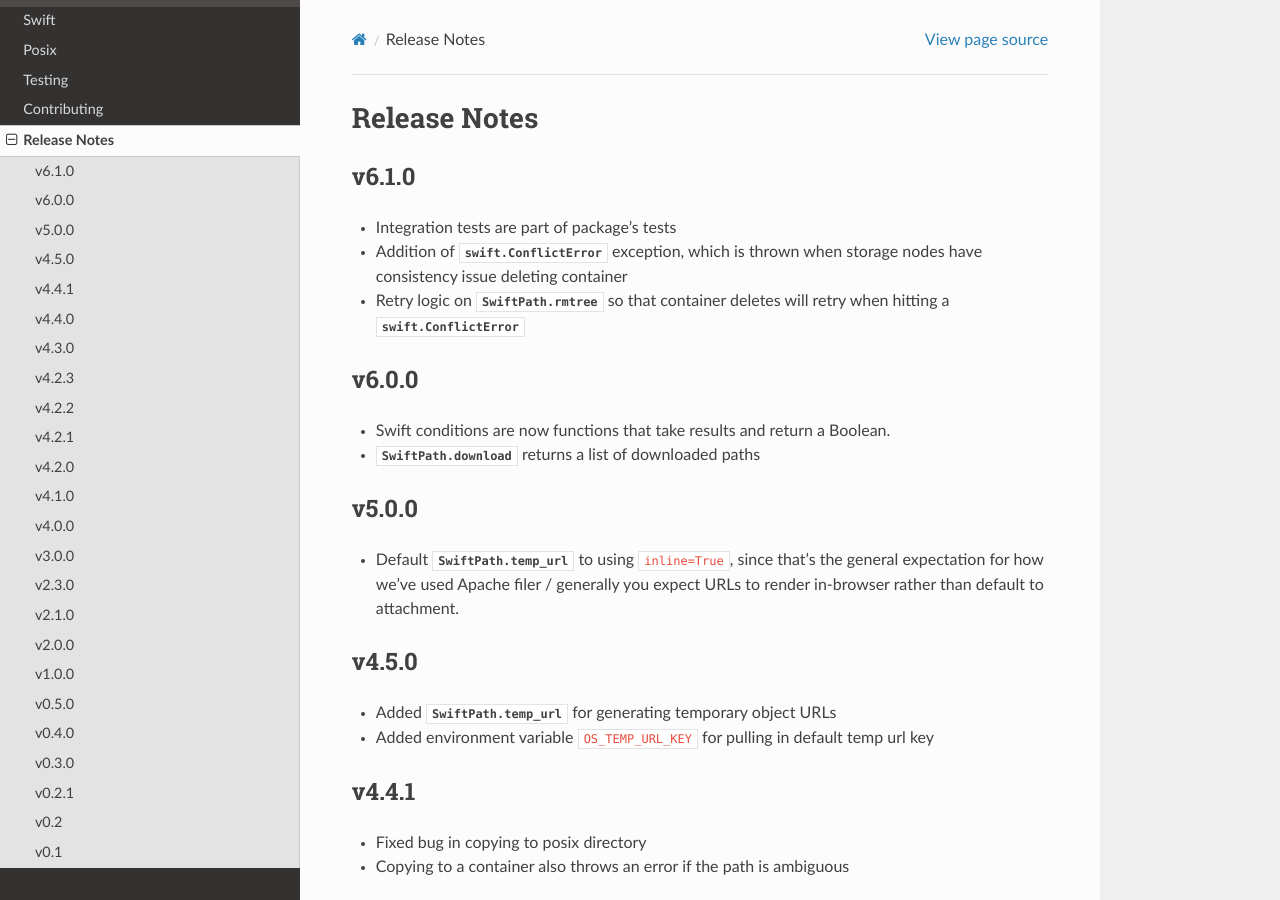
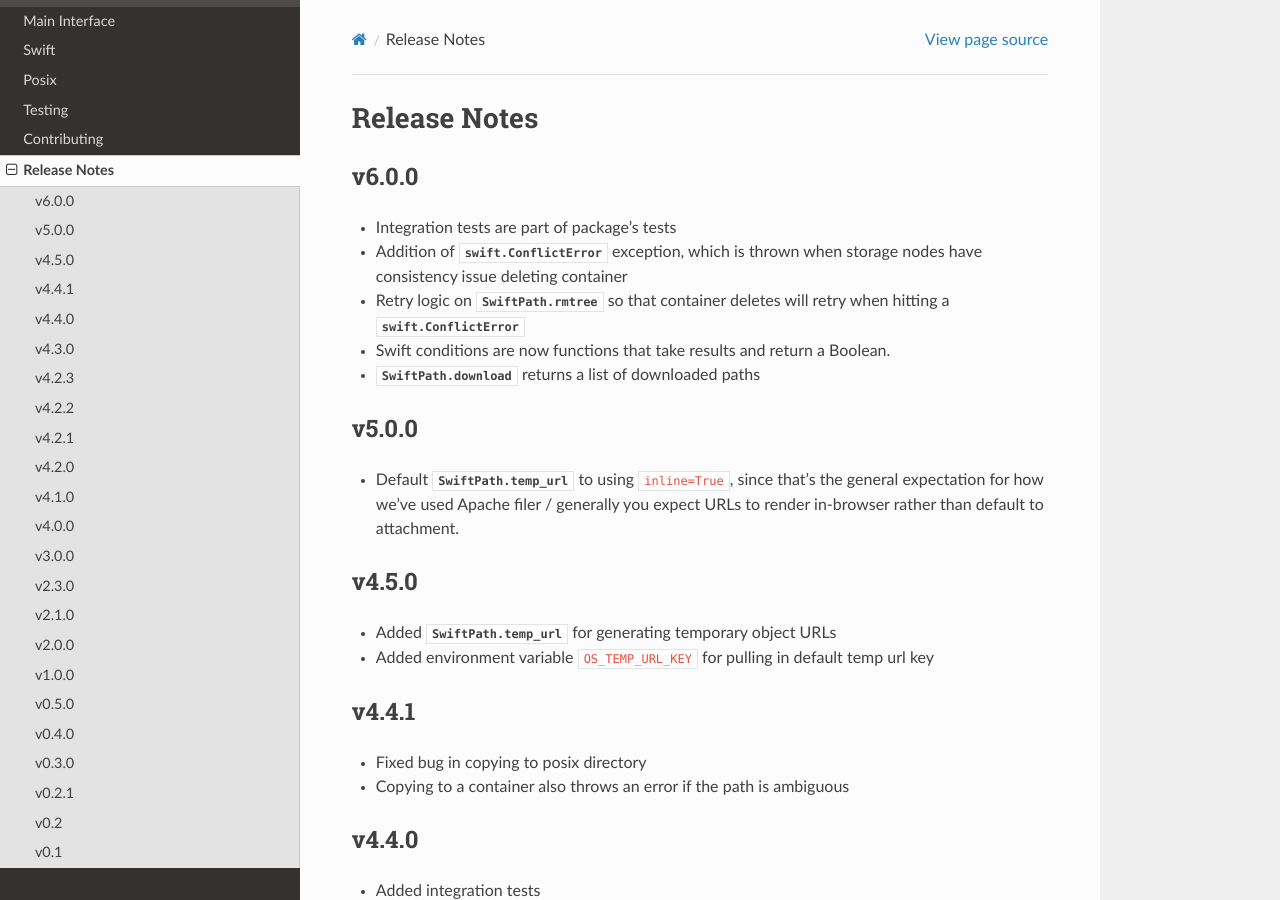
Before and after one commit to counsyl/stor, a Sphinx documentation site: the page built from docs/release_notes.rst, in a window 1280 px wide and 900 px high. Built offline with Sphinx 7.4.7 and the Read the Docs theme 2.0.0, drawn with Linux system fonts in a browser that asks for light colours; the version number could not be read and is left out.

Commit message:
merged release notes

```diff
--- a/docs/release_notes.rst
+++ b/docs/release_notes.rst
@@ -1,7 +1,7 @@
 Release Notes
 =============
 
-v6.1.0
+v6.0.0
 ------
 
 * Integration tests are part of package's tests
@@ -9,10 +9,6 @@
   nodes have consistency issue deleting container
 * Retry logic on `SwiftPath.rmtree` so that container deletes will retry
   when hitting a `swift.ConflictError`
-
-v6.0.0
-------
-
 * Swift conditions are now functions that take results and return a Boolean.
 * `SwiftPath.download` returns a list of downloaded paths
 
```
